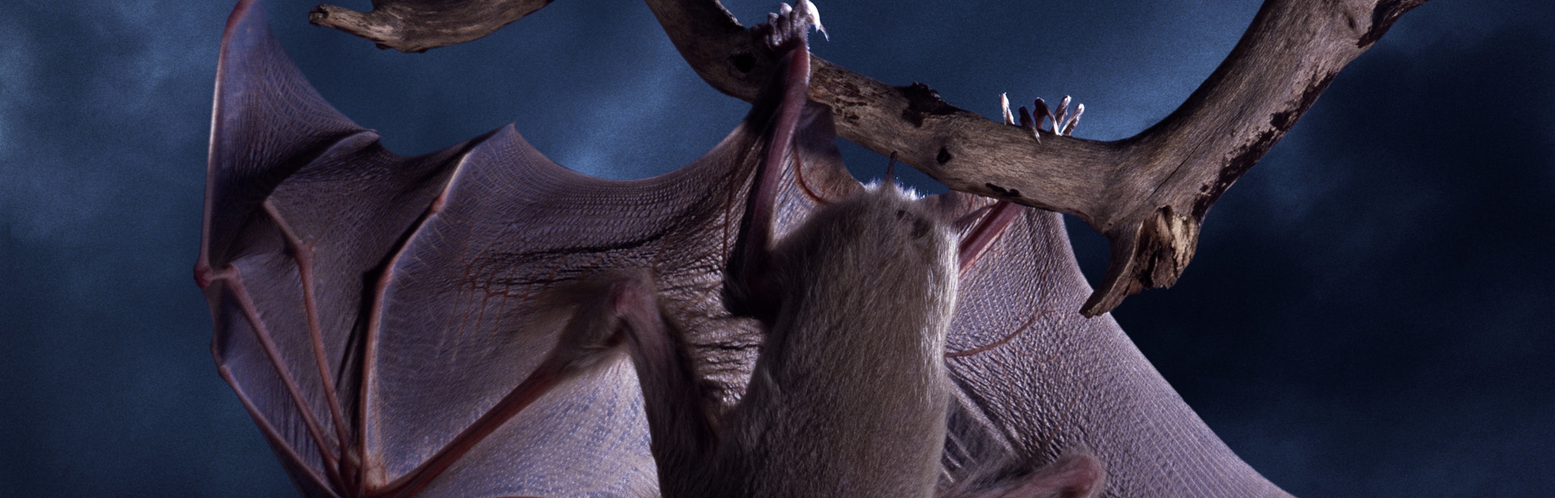
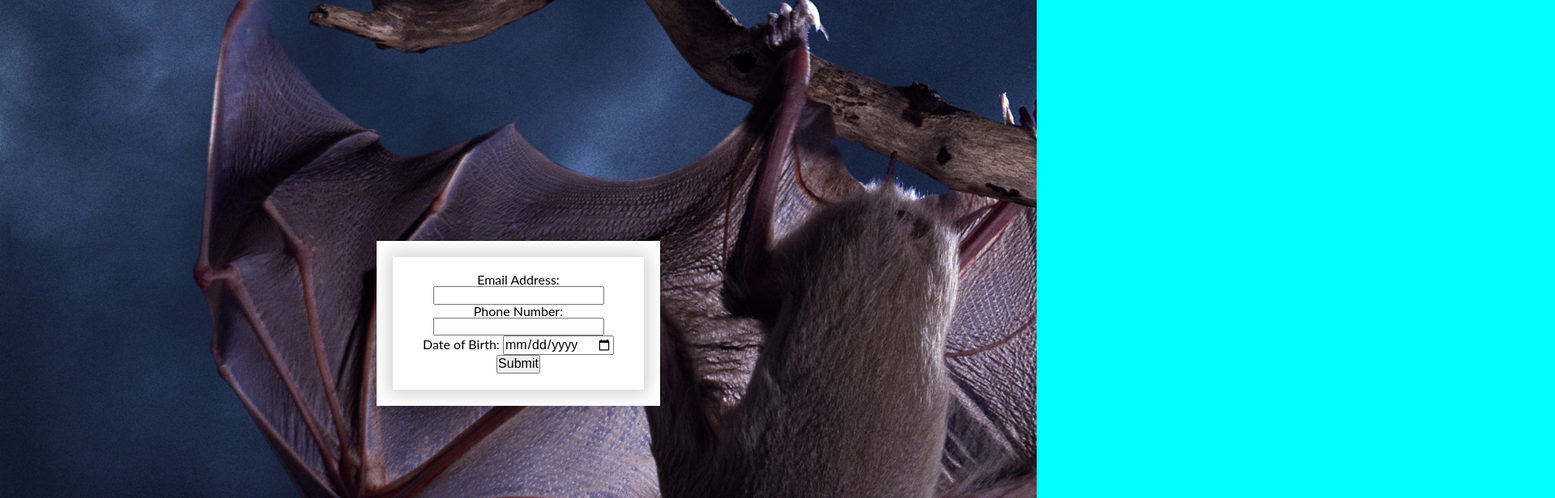
Before and after one commit to gravediggaz666/idmd362-lab2, a plain HTML site: page index.html in a window 1280 px wide. Shown: the top 616 px of the page at 81% size, 1920 px wide, since content can reach past the window. Drawn offline with Linux system fonts and the light colour scheme; files whose address does not match are found by name.

Commit message:
checking

```diff
--- a/css/style.css
+++ b/css/style.css
@@ -1,45 +1,107 @@
-body {
-    font-family: 'Patrick Hand', cursive;
-    background-image: url('media/bat.jpeg');
-    background-size: cover;
-    background-repeat: no-repeat;
+*{
+    padding: 0;
+    margin: 0;
+    box-sizing: border-box;
+    font-family: 'Lato', sans-serif;
+  }
+
+  body {
+    background-image: url("/Users/snawz1/Desktop/Itmd362/labs/itmd362-lab2/media/bat.jpeg");
+    background-repeat: repeat;
     background-attachment: fixed;
-}
-.user-form {
-    max-width: 320px;
-    margin: 0 auto;
+    background-color: aqua;
+    font-family: 'Lato', sans-serif;
+    margin: 0;
+    padding: 0;
+    box-sizing: border-box;
+    display: flex;
+    justify-content: center;
+    align-items: center;
+    min-height: 100vh;
+    margin: 0;
+  }
+
+
+
+
+  .container {
+    max-width: 300px;
+    width: 100%;
+    background-color: #fff;
+    box-shadow: 0px 0px 19px 5px rgba(0, 0, 0, 0.19);
+    text-align: center;
     padding: 20px;
-    box-shadow: 0 0 10px rgba(0, 0, 0, 0.1);
-    border-radius: 5px;
-    background-color: rgba(255, 255, 255, 0.9);
-}
+    display: flex;
+    flex-direction: column;
+    align-items: center;
+  }
 
-.form-group {
+  .contact-box {
+    max-width: 325px;
+    display: flex;
+    flex-direction: column;
+    align-items: center;
+    text-align: center;
+    background-color: #fff;
+    box-shadow: 0px 0px 19px 5px rgba(0, 0, 0, 0.19);
+    padding: 20px;
+    width: 100%;
+  }
+
+
+  .right {
+    text-align: center;
+    font-weight: bold;
+    padding: 25px 40px;
+    width: 100%;
+  }
+
+  h1 {
     margin-bottom: 20px;
-}
+    font-weight: bold;
+    font-size: 20px;
+  }
 
-label {
-    display: block;
-    margin-bottom: 5px;
-    font-weight: bold;
-}
 
-input[type="email"],
-input[type="tel"],
-input[type="date"] {
+  .field {
     width: 100%;
     padding: 10px;
+    margin-bottom: 20px; /* Keep margin-bottom for additional spacing */
     border: 1px solid #ccc;
-    border-radius: 5px;
-    font-size: 16px;
-}
+    border-radius: 4px;
+    text-align: center;
+    margin-top: 10px; /* Add margin-top to create space under labels */
+  }
 
-button {
-    background-color: hsl(0, 100%, 50%);
-    color: #ffffff;
-    padding: 10px 20px;
+
+  .submit-button {
+    width: 100%;
+    padding: 10px;
+    background-color: #e50df0;
+    color: #fff;
     border: none;
-    border-radius: 5px;
-    font-size: 18px;
     cursor: pointer;
-}
+    transition: background-color 0.3s ease;
+  }
+
+  .submit-button:hover {
+    background-color: #0400ff;
+  }
+
+  @media screen and (min-width: 800px) {
+    .container {
+      max-width: 350px;
+    }
+
+    .contact-box {
+      max-width: 400px;
+      flex-direction: row;
+      justify-content: space-between;
+    }
+
+    h1 {
+      margin-bottom: 20px;
+      font-weight: bolder;
+      font-size: 30px;
+    }
+  }
--- a/index.html
+++ b/index.html
@@ -10,7 +10,8 @@
     <title>ITMD-362 Human- Computer Interaction & Web Design</title>
 </head>
 <body>
-    <img src="media/bat.jpeg" alt="Image Description">
+    <div class="container">
+        <div class="contact-box">
     <form action="#" method="post" autocomplete="on" class="user-form">
         <div class="form-group">
             <label for="email">Email Address:</label>
@@ -28,5 +29,7 @@
             <button type="submit">Submit</button>
         </div>
     </form>
+    </div>
+</div>
 </body>
 </html>
```
